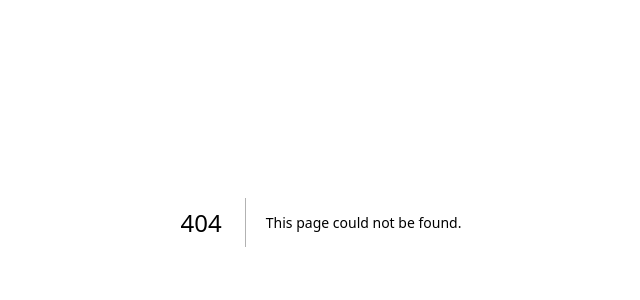
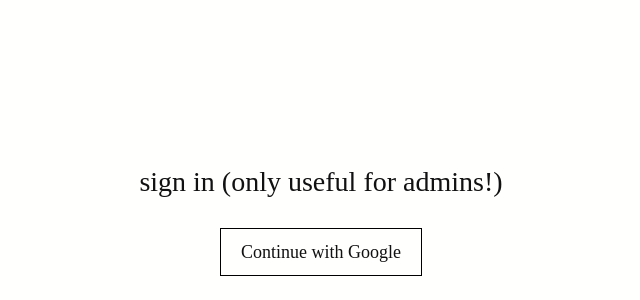
Before and after one commit to mwkravchuk/2fishes, a Next.js app: page /login in a window 1280 px wide. Before the commit this address had no page. Shown: the part 178-478 px from the top of the page, without its empty margins (319-959 px from the left). Built offline with nearby package versions, Linux system fonts and the light colour scheme; a web font is replaced by a local one.

Commit message:
add auth for admins

```diff
--- a/package.json
+++ b/package.json
@@ -12,6 +12,7 @@
     "@aws-sdk/client-s3": "^3.1030.0",
     "@prisma/client": "^6.19.0",
     "next": "^16.2.3",
+    "next-auth": "^5.0.0-beta.31",
     "prisma": "^6.19.0",
     "react": "19.2.4",
     "react-dom": "19.2.4",
--- /dev/null
+++ b/proxy.ts
@@ -0,0 +1,5 @@
+export { auth as proxy } from "@/auth";
+
+export const config = {
+  matcher: ["/admin/:path*"],
+};
--- /dev/null
+++ b/src/app/admin/layout.tsx
@@ -0,0 +1,30 @@
+import { auth } from "@/auth";
+import { redirect } from "next/navigation";
+
+function getAdminEmails() {
+  return new Set(
+    (process.env.ADMIN_EMAILS ?? "")
+      .split(",")
+      .map((email) => email.trim().toLowerCase())
+      .filter(Boolean)
+  );
+}
+
+export default async function AdminLayout({
+  children,
+}: {
+  children: React.ReactNode;
+}) {
+  const session = await auth();
+  const email = session?.user?.email?.toLowerCase();
+
+  if (!email) {
+    redirect("/login");
+  }
+
+  if (!getAdminEmails().has(email)) {
+    redirect("/");
+  }
+
+  return <>{children}</>;
+}
--- /dev/null
+++ b/src/app/api/auth/[...nextauth]/route.ts
@@ -0,0 +1,3 @@
+import { handlers } from "../../../../auth";
+
+export const { GET, POST } = handlers;
--- /dev/null
+++ b/src/app/login/page.tsx
@@ -0,0 +1,24 @@
+import { signIn } from "../../auth";
+
+export default function LoginPage() {
+  return (
+    <div className="min-h-screen flex items-center justify-center">
+      <form
+        action={async () => {
+          "use server";
+          await signIn("google", { redirectTo: "/admin" });
+        }}
+        className="max-w-[480px] px-6 text-center"
+      >
+        <h1 className="text-[28px] leading-none">sign in (only useful for admins!)</h1>
+
+        <button
+          type="submit"
+          className="mt-8 border border-black px-5 py-3.5 text-[18px] leading-none cursor-pointer hover:underline"
+        >
+          Continue with Google
+        </button>
+      </form>
+    </div>
+  );
+}
--- /dev/null
+++ b/src/auth.ts
@@ -0,0 +1,41 @@
+import NextAuth from "next-auth";
+import Google from "next-auth/providers/google";
+
+function getAdminEmails() {
+  return new Set(
+    (process.env.ADMIN_EMAILS ?? "")
+      .split(",")
+      .map((email) => email.trim().toLowerCase())
+      .filter(Boolean)
+  );
+}
+
+export const { handlers, auth, signIn, signOut } = NextAuth({
+  providers: [Google],
+  pages: {
+    signIn: "/login",
+  },
+  callbacks: {
+    authorized({ auth, request }) {
+      const pathname = request.nextUrl.pathname;
+
+      if (!pathname.startsWith("/admin")) return true;
+
+      const email = auth?.user?.email?.toLowerCase();
+      if (!email) return false;
+
+      return getAdminEmails().has(email);
+    },
+    jwt({ token, user }) {
+      const email = (user?.email ?? token.email ?? "").toLowerCase();
+      token.isAdmin = getAdminEmails().has(email);
+      return token;
+    },
+    session({ session, token }) {
+      if (session.user) {
+        session.user.isAdmin = Boolean(token.isAdmin);
+      }
+      return session;
+    },
+  },
+});
--- a/src/components/SiteHeader.tsx
+++ b/src/components/SiteHeader.tsx
@@ -1,10 +1,16 @@
 import Link from "next/link";
 import CartCountLink from "./CartCountLink";
+import { auth, signOut } from "@/auth";
 
-export default function SiteHeader() {
+export default async function SiteHeader() {
+  const session = await auth();
+
   return (
     <nav className="sticky p-4 top-0 z-50 bg-(--background) flex items-start justify-between">
-      <Link href="/" className="font-display text-[16px] leading-none hover:underline">
+      <Link
+        href="/"
+        className="font-display text-[16px] leading-none hover:underline"
+      >
         2fishes
       </Link>
 
@@ -15,9 +21,31 @@
         <Link href="/about" className="hover:underline">
           About
         </Link>
+
+        {/* Admin link */}
+        {session?.user?.isAdmin ? (
+          <Link href="/admin" className="hover:underline">
+            Admin
+          </Link>
+        ) : null}
       </div>
 
-      <CartCountLink />
+      <div className="flex items-center gap-2 text-[16px] md:gap-4">
+        {/* Logout */}
+        {session ? (
+          <form
+            action={async () => {
+              "use server";
+              await signOut({ redirectTo: "/" });
+            }}
+          >
+            <button className="hover:underline cursor-pointer">
+              Log out
+            </button>
+          </form>
+        ) : null}
+        <CartCountLink />
+      </div>
     </nav>
   );
-};
+}
--- /dev/null
+++ b/types/next-auth.d.ts
@@ -0,0 +1,19 @@
+import "next-auth";
+import "next-auth/jwt";
+
+declare module "next-auth" {
+  interface Session {
+    user: {
+      name?: string | null;
+      email?: string | null;
+      image?: string | null;
+      isAdmin?: boolean;
+    };
+  }
+}
+
+declare module "next-auth/jwt" {
+  interface JWT {
+    isAdmin?: boolean;
+  }
+}
```
Also changed, not shown: 1 other file (tests, documents, lock files or other folders).
